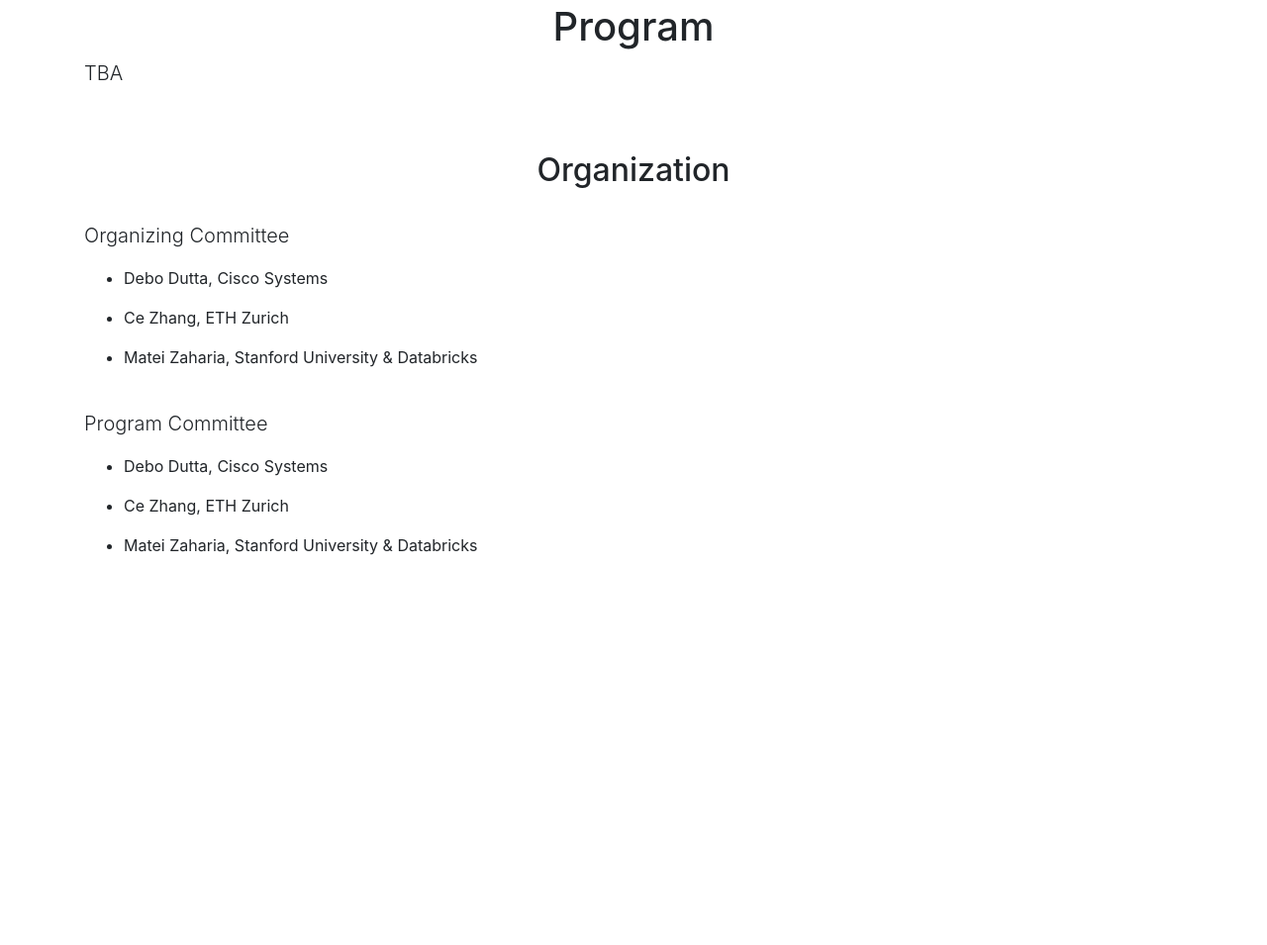
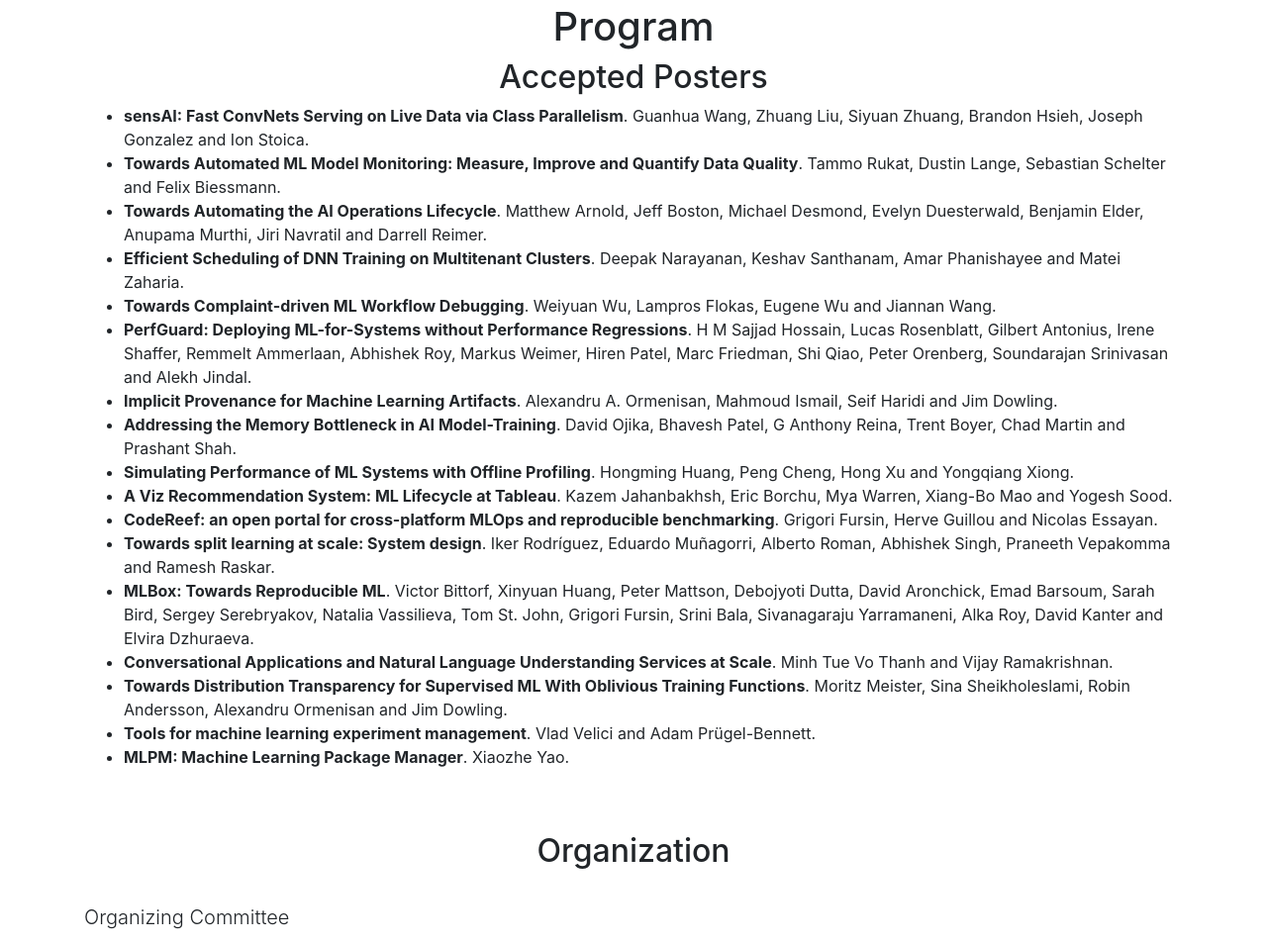
Before and after one commit to mlops-systems/mlops-systems.github.io, a plain HTML site: page index.html in a window 1280 px wide. Shown: the part 1791-2746 px from the top of the page at 99% size. Before the commit the page ends 2370 px from the top, so only its background shows below. Drawn offline with nearby package versions, Linux system fonts and the light colour scheme.

Commit message:
accepted posters

```diff
--- a/index.html
+++ b/index.html
@@ -121,7 +121,26 @@
         <div class="row">
           <div class="col-lg-12 text-center">
             <h1 class="mt-5" id="program"> Program </h1>
-          <p class="lead" align="justify"> TBA</p>
+            <h2>Accepted Posters</h2>
+            <ul style="text-align: left;">
+              <li><b>sensAI: Fast ConvNets Serving on Live Data via Class Parallelism</b>. Guanhua Wang, Zhuang Liu, Siyuan Zhuang, Brandon Hsieh, Joseph Gonzalez and Ion Stoica.</li>
+              <li><b>Towards Automated ML Model Monitoring: Measure, Improve and Quantify Data Quality</b>. Tammo Rukat, Dustin Lange, Sebastian Schelter and Felix Biessmann.</li>
+              <li><b>Towards Automating the AI Operations Lifecycle</b>. Matthew Arnold, Jeff Boston, Michael Desmond, Evelyn Duesterwald, Benjamin Elder, Anupama Murthi, Jiri Navratil and Darrell Reimer.</li>
+              <li><b>Efficient Scheduling of DNN Training on Multitenant Clusters</b>. Deepak Narayanan, Keshav Santhanam, Amar Phanishayee and Matei Zaharia.</li>
+              <li><b>Towards Complaint-driven ML Workflow Debugging</b>. Weiyuan Wu, Lampros Flokas, Eugene Wu and Jiannan Wang.</li>
+              <li><b>PerfGuard: Deploying ML-for-Systems without Performance Regressions</b>. H M Sajjad Hossain, Lucas Rosenblatt, Gilbert Antonius, Irene Shaffer, Remmelt Ammerlaan, Abhishek Roy, Markus Weimer, Hiren Patel, Marc Friedman, Shi Qiao, Peter Orenberg, Soundarajan Srinivasan and Alekh Jindal.</li>
+              <li><b>Implicit Provenance for Machine Learning Artifacts</b>. Alexandru A. Ormenisan, Mahmoud Ismail, Seif Haridi and Jim Dowling.</li>
+              <li><b>Addressing the Memory Bottleneck in AI Model-Training</b>. David Ojika, Bhavesh Patel, G Anthony Reina, Trent Boyer, Chad Martin and Prashant Shah.</li>
+              <li><b>Simulating Performance of ML Systems with Offline Profiling</b>. Hongming Huang, Peng Cheng, Hong Xu and Yongqiang Xiong.</li>
+              <li><b>A Viz Recommendation System: ML Lifecycle at Tableau</b>. Kazem Jahanbakhsh, Eric Borchu, Mya Warren, Xiang-Bo Mao and Yogesh Sood.</li>
+              <li><b>CodeReef: an open portal for cross-platform MLOps and reproducible benchmarking</b>. Grigori Fursin, Herve Guillou and Nicolas Essayan.</li>
+              <li><b>Towards split learning at scale: System design</b>. Iker Rodríguez, Eduardo Muñagorri, Alberto Roman, Abhishek Singh, Praneeth Vepakomma and Ramesh Raskar.</li>
+              <li><b>MLBox: Towards Reproducible ML</b>. Victor Bittorf, Xinyuan Huang, Peter Mattson, Debojyoti Dutta, David Aronchick, Emad Barsoum, Sarah Bird, Sergey Serebryakov, Natalia Vassilieva, Tom St. John, Grigori Fursin, Srini Bala, Sivanagaraju Yarramaneni, Alka Roy, David Kanter and Elvira Dzhuraeva.</li>
+              <li><b>Conversational Applications and Natural Language Understanding Services at Scale</b>. Minh Tue Vo Thanh and Vijay Ramakrishnan.</li>
+              <li><b>Towards Distribution Transparency for Supervised ML With Oblivious Training Functions</b>. Moritz Meister, Sina Sheikholeslami, Robin Andersson, Alexandru Ormenisan and Jim Dowling.</li>
+              <li><b>Tools for machine learning experiment management</b>. Vlad Velici and Adam Prügel-Bennett.</li>
+              <li><b>MLPM: Machine Learning Package Manager</b>. Xiaozhe Yao.</li>
+            </ul>
         </div>
       </div>
     </div>
```
